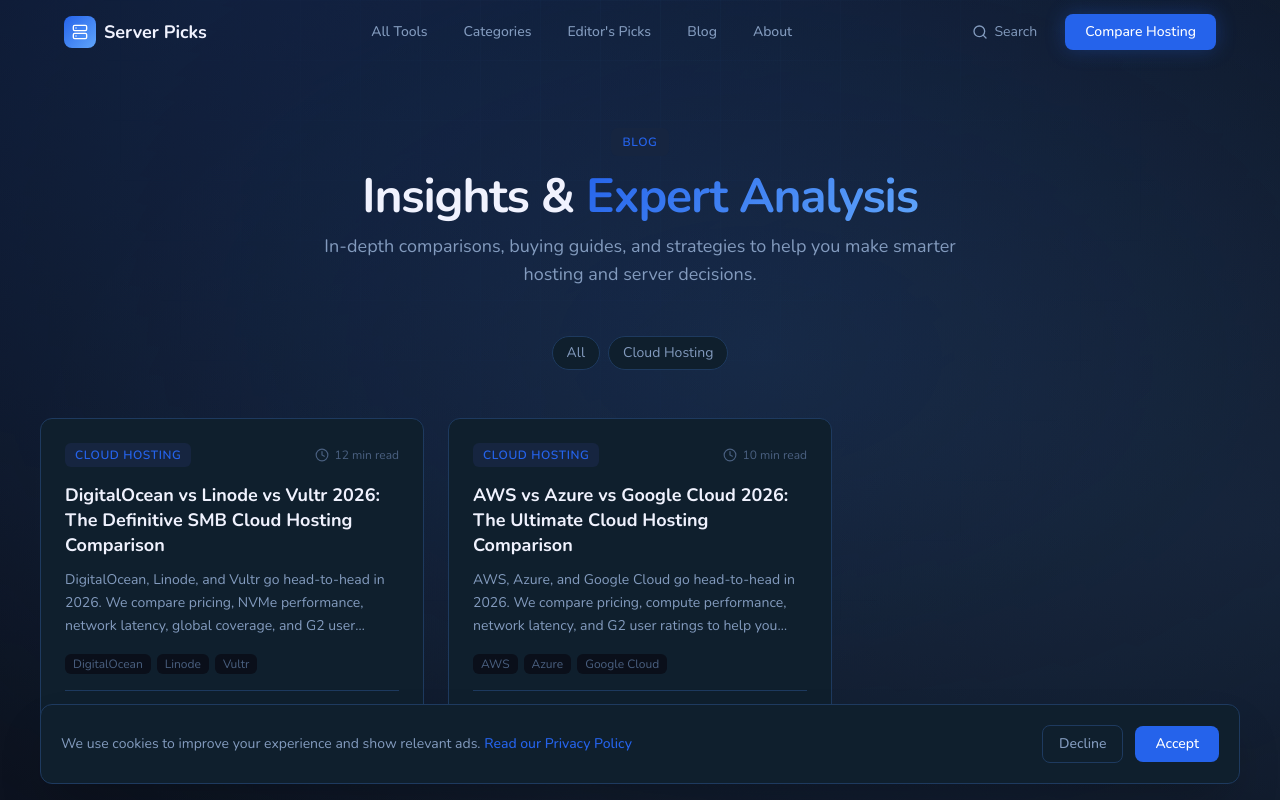
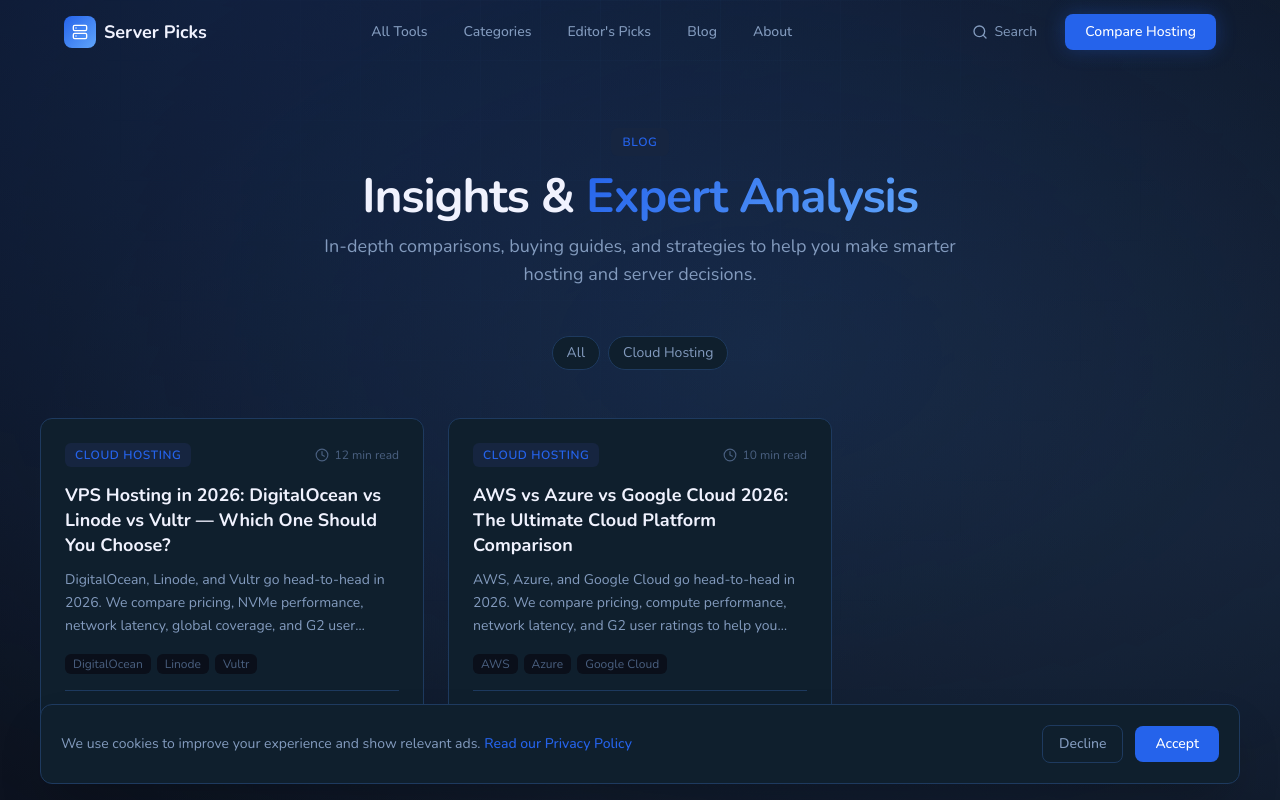
Before and after one commit to edi-picks-network/serverpicks, a Next.js app: page /blog in a window 1280 px wide. Shown: the top 800 px of the page. Built offline with nearby package versions, Linux system fonts and the light colour scheme.

Commit message:
blog: update titles to match required naming + fix tools.ts double-comma syntax error

```diff
--- a/app/data/blog-posts.ts
+++ b/app/data/blog-posts.ts
@@ -14,7 +14,7 @@
 export const BLOG_POSTS: BlogPost[] = [
 {
     slug: "digitalocean-vs-linode-vs-vultr-2026",
-    title: "DigitalOcean vs Linode vs Vultr 2026: The Definitive SMB Cloud Hosting Comparison",
+    title: "VPS Hosting in 2026: DigitalOcean vs Linode vs Vultr — Which One Should You Choose?",
     excerpt: "DigitalOcean, Linode, and Vultr go head-to-head in 2026. We compare pricing, NVMe performance, network latency, global coverage, and G2 user ratings to determine the best SMB cloud provider for your workloads.",
     content: `Choosing between DigitalOcean, Linode, and Vultr in 2026 is one of the most common dilemmas for developers, startups, and SMBs. All three offer simple pricing, solid performance, and developer-friendly interfaces\u2014but the differences in global coverage, compute options, managed services, and ecosystem maturity can significantly impact your workflow and bottom line.
 
@@ -153,7 +153,7 @@
   },
 {
     slug: "aws-vs-azure-vs-google-cloud-2026",
-    title: "AWS vs Azure vs Google Cloud 2026: The Ultimate Cloud Hosting Comparison",
+    title: "AWS vs Azure vs Google Cloud 2026: The Ultimate Cloud Platform Comparison",
     excerpt: "AWS, Azure, and Google Cloud go head-to-head in 2026. We compare pricing, compute performance, network latency, and G2 user ratings to help you choose the right cloud provider for your workloads.",
     content: `Choosing between AWS, Microsoft Azure, and Google Cloud in 2026 is harder than ever. All three offer mature ecosystems, global infrastructure, and competitive pricing. But the devil is in the details — and the right choice depends entirely on your workload profile, budget, and performance requirements.
 
--- a/app/data/tools.ts
+++ b/app/data/tools.ts
@@ -102,7 +102,7 @@
       popularity: 10.0
     },
     userQuotes: [{"role": "CTO", "company": "FinTech Global Inc.", "quote": "AWS\u2019s reliability and breadth let us scale our payment platform across 32 countries without re-architecting. The biggest challenge is managing costs\u2014we spend $40K/month on third-party monitoring tools just to keep billing under control."}, {"role": "DevOps Lead", "company": "HealthTech Solutions", "quote": "The depth of monitoring and automation tools cut our incident resolution time by 65%. But I\u2019d warn newcomers: AWS is not a \"set it and forget it\" platform. You need dedicated cloud engineers or you\u2019ll overspend by 30-50% in the first year."}]
-  },,
+  },
     {
     id: "azure",
     name: "Microsoft Azure",
@@ -127,7 +127,7 @@
       popularity: 9.8
     },
     userQuotes: [{"role": "CIO", "company": "National Bank Corp", "quote": "Azure\u2019s GovCloud and AD integration let us migrate legacy banking systems securely in under 18 months. The Hybrid Benefit alone saved us $1.2M annually on SQL Server licensing\u2014no other cloud could match that."}, {"role": "Cloud Architect", "company": "EdTech Innovations", "quote": "We built a real-time learning analytics dashboard using Synapse and Power BI deployed in 3 weeks. But managing Azure\u2019s multiple portals and inconsistent UX has been our biggest operational frustration\u2014Microsoft needs to unify the management experience."}]
-  },,
+  },
     {
     id: "gcp",
     name: "Google Cloud Platform",
@@ -152,7 +152,7 @@
       popularity: 9.0
     },
     userQuotes: [{"role": "Head of AI", "company": "AutoDrive Labs", "quote": "Vertex AI accelerated our autonomous vehicle perception model training by 40% versus on-prem GPUs. The integration between BigQuery for telemetry data and Vertex AI for model training creates a seamless pipeline that no other cloud matches."}, {"role": "Data Engineer", "company": "RetailMetrics", "quote": "BigQuery handles 2TB of daily clickstream data with sub-second queries no tuning required. The automatic sustained-use discounts mean our monthly bill is 23% lower than our initial projections from the pricing calculator."}]
-  },,
+  },
   {
     id: "digitalocean",
     name: "DigitalOcean",
```
